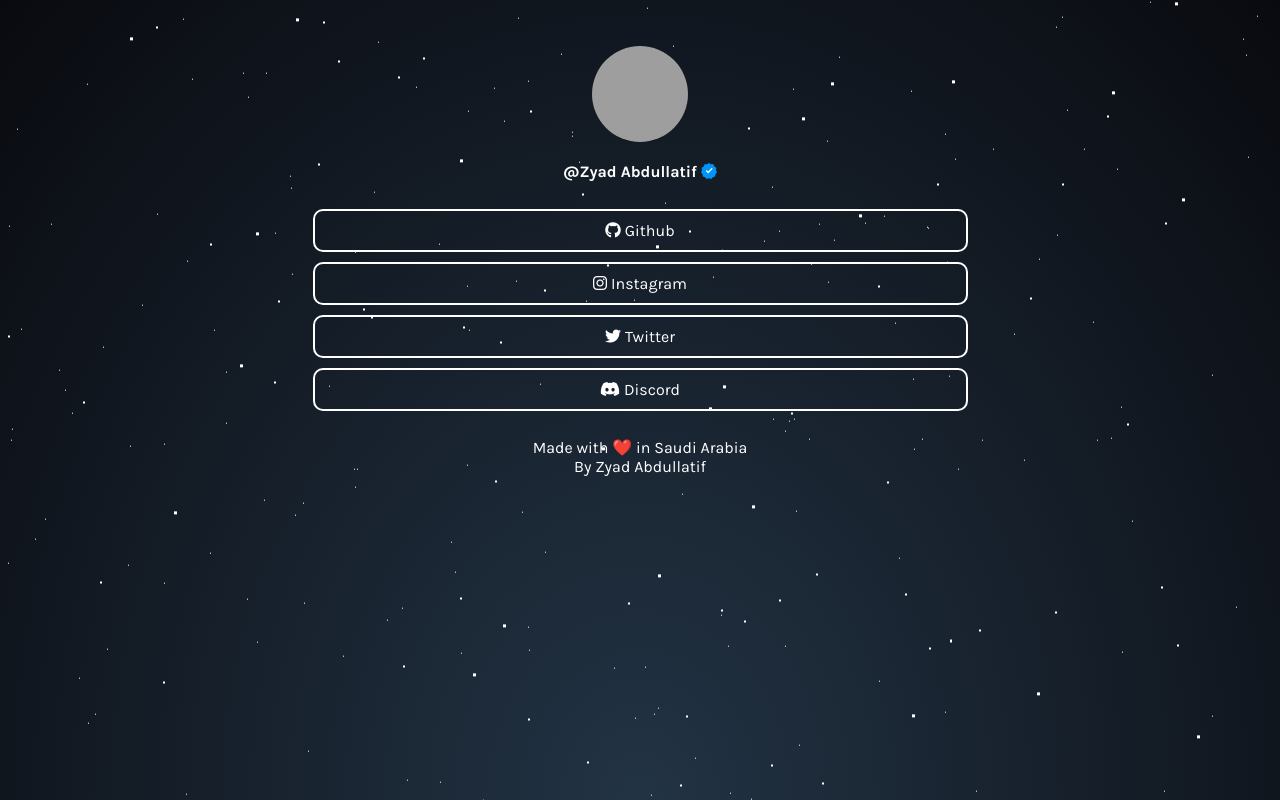
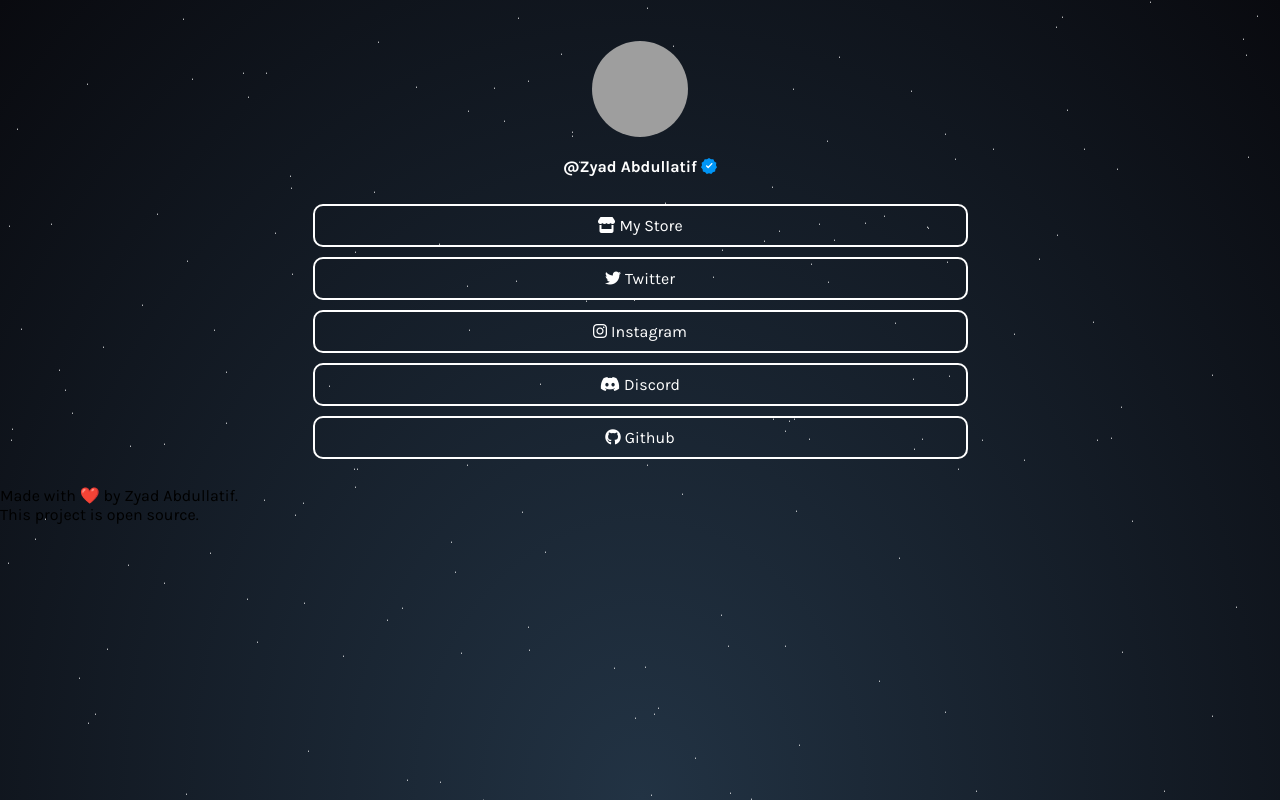
Before and after one commit to ZyadAlnaim/linktreeclone, a plain HTML site: page index.html in a window 1280 px wide. Drawn offline with Linux system fonts and the light colour scheme; grey boxes are pictures that could not be loaded.

Commit message:
Update index.html

```diff
--- a/index.html
+++ b/index.html
@@ -3,54 +3,62 @@
   <head>
     <meta charset="UTF-8">
     <meta name="viewport" content="width=device-width, initial-scale=1.0">
-    <title>Zyad Abdullatif | BIO</title>
-    <link rel="icon" href="https://avatars.githubusercontent.com/u/82473471?s=400&u=533a0c3137a68295d78e866c4086cf553f81c745&v=4" type="image/x-icon" />
+    <title>Zyad Abdullatif | BIO</title> <!-- Site title -->
+    <link rel="icon" href="https://pbs.twimg.com/profile_images/1662245906131943428/9g5eSWoc_400x400.jpg" type="image/x-icon" />
     <script src="https://kit.fontawesome.com/928f29e024.js" crossorigin="anonymous"></script>
     <link rel="stylesheet" href="/css/style.css">
   </head>
-  <meta name="theme-color" content="#000"/>
   <body>
+
     <section class="animated-background">
       <div id="stars1"></div>
-      <div id="stars2"></div>
-      <div id="stars3"></div>
     </section>
 
     <a id="profilePicture" href="#popup">
-      <img src="https://avatars.githubusercontent.com/u/82473471?s=400&u=533a0c3137a68295d78e866c4086cf553f81c745&v=4" alt="Profile Picture">
+      <img src="https://pbs.twimg.com/profile_images/1662245906131943428/9g5eSWoc_400x400.jpg" alt="Profile Picture"> <!-- change this link to your profile picture. -->
     </a>
 
     <div class="overlay" id="popup">
       <div class="popup">
         <div class="popup-photo">
-          <a href="https://avatars.githubusercontent.com/u/82473471?s=400&u=533a0c3137a68295d78e866c4086cf553f81c745&v=4" target="_blank">
-            <img src="https://avatars.githubusercontent.com/u/82473471?s=400&u=533a0c3137a68295d78e866c4086cf553f81c745&v=4" alt="Profile Picture">
+          <a href="https://pbs.twimg.com/profile_images/1662245906131943428/9g5eSWoc_400x400.jpg" target="_blank"> <!-- change this link to your profile picture. -->
+            <img src="https://pbs.twimg.com/profile_images/1662245906131943428/9g5eSWoc_400x400.jpg" alt="Profile Picture"> <!-- change this link to your profile picture. -->
           </a>
         </div>
         <a class="popup-close" onclick="history.back()">&times;</a>
       </div>
     </div>
 
-    <div id="userName">
+    <div id="userName"> <!-- Change your name here. -->
       @Zyad Abdullatif <svg style="margin-bottom: -2px" width="16" height="16" viewBox="0 0 16 16" fill="none" xmlns="http://www.w3.org/2000/svg"><path fill-rule="evenodd" clip-rule="evenodd" d="M8 0L9.99182 1.3121L12.3696 1.29622L13.3431 3.48797L15.3519 4.77336L14.9979 7.14888L16 9.32743L14.431 11.1325L14.1082 13.5126L11.8223 14.1741L10.277 16L8 15.308L5.72296 16L4.17772 14.1741L1.89183 13.5126L1.569 11.1325L0 9.32743L1.00206 7.14888L0.648112 4.77336L2.65693 3.48797L3.6304 1.29622L6.00818 1.3121L8 0Z" fill="#0095F6"></path><path fill-rule="evenodd" clip-rule="evenodd" d="M10.4036 5.20536L7.18853 8.61884L6.12875 7.49364C5.8814 7.23102 5.46798 7.21864 5.20536 7.466C4.94274 7.71335 4.93036 8.12677 5.17771 8.38939L6.71301 10.0195C6.9709 10.2933 7.40616 10.2933 7.66405 10.0195L11.3546 6.10111C11.6019 5.83848 11.5896 5.42507 11.3269 5.17771C11.0643 4.93036 10.6509 4.94274 10.4036 5.20536Z" fill="white"></path></svg>
     </div>
 
-    <div id="links">
-      <a class="link" href="https://github.com/ZyadAlnaim" target="_blank">
-        <i class="fab fa-github">&nbsp;</i>Github
+
+    <div id="links"> <!-- You can change the icon of the button using [https://fontawesome.com/v5/icons/font-awesome], Chnage the class of the [i] tag to whatever icon you like. ONLY V5.15.4 ICONS WOULD WORK!! -->
+      <a class="link" href="https://maveksa.com" target="_blank">
+        <i class="fas fa-store">&nbsp;</i>My Store
+      </a>
+      <a class="link" href="https://twitter.com/Azy4d" target="_blank">
+        <i class="fab fa-twitter">&nbsp;</i>Twitter
       </a>
       <a class="link" href="https://www.instagram.com/91avy" target="_blank">
         <i class="fab fa-instagram">&nbsp;</i>Instagram
       </a>
-      <a class="link" href="https://twitter.com/Azy4d" target="_blank">
-        <i class="fab fa-twitter">&nbsp;</i>Twitter
+      <a class="link" href="https://discordapp.com/users/361855205664489475" target="_blank">
+        <i class="fab fa-discord">&nbsp;</i>Discord
       </a>
-      <a class="link" href="https://discordapp.com/users/361855205664489475" target="_blank">
-        <i class="fa-brands fa-discord">&nbsp;</i>Discord
+      <a class="link" href="https://github.com/ZyadAlnaim" target="_blank">
+        <i class="fab fa-github">&nbsp;</i>Github
       </a>
     </div>
-    <div id="hashtag">
-        Made with ❤️ in Saudi Arabia<br>By <a href="https://zyad.me">Zyad Abdullatif</a>
-      </div>
+
+    <div id="dev">
+        Made with ❤️ by <a href="https://github.com/ZyadAlnaim">Zyad Abdullatif</a>.
+    </div>
+
+    <div id="os">
+      This project is <a href="https://github.com/ZyadAlnaim/linktreeclone">open source</a>.
+    </div>
+
   </body>
 </html>
```
